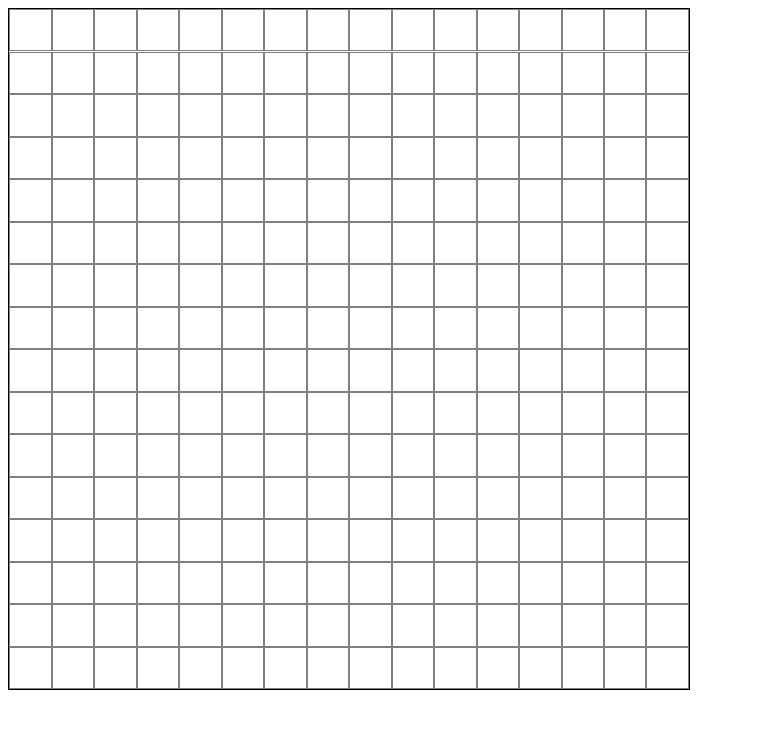
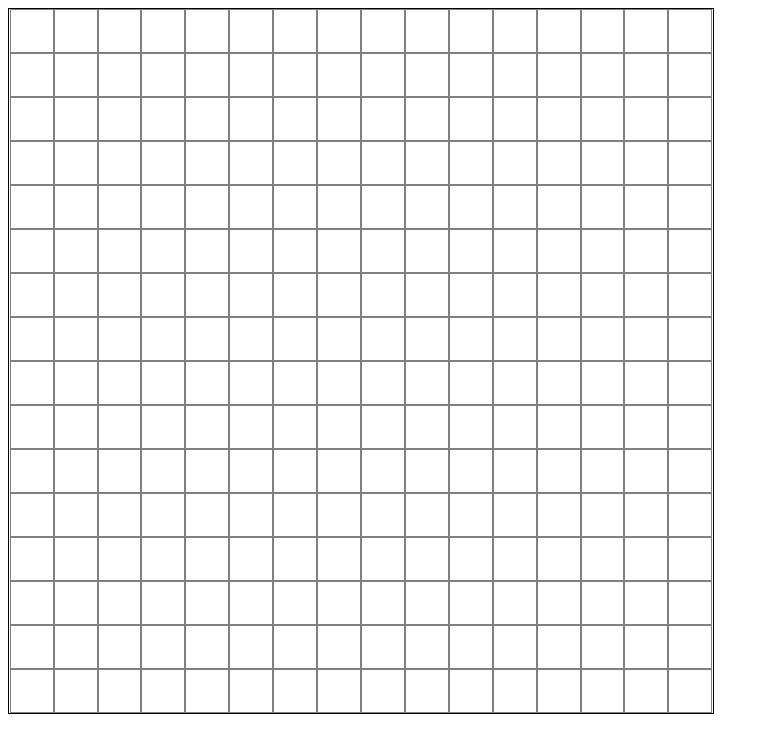
Before and after one commit to watchtheblind/etch, a plain HTML site: page index.html in a window 1280 px wide. Shown: the whole page, without its empty margins (0-769 px from the left). Drawn offline with Linux system fonts and the light colour scheme.

Commit message:
first stable version

```diff
--- a/funct.js
+++ b/funct.js
@@ -1,11 +1,8 @@
 let container = document.querySelector(".container");
 let cuadro = document.createElement("div");
 cuadro.classList.add("square");
-
 cuadro.setAttribute("style",
-" width: 5.95%; height: 5.95%;  border: 1.1px; border-style: solid; border-color: gray;");
-
-
+" width: 5.954%; height: 5.954%;  border: 1.1px; border-style: solid; border-color: gray;");
 // cuadro.setAttribute("style",
 // "flex-wrap: wrap, width: 3%; margin-inline: 0.05%; height: 3%;  border: 1px; border-style: solid; border-color: black;");
 for (let i=0; i<256;i++){
--- a/style.css
+++ b/style.css
@@ -4,8 +4,10 @@
     border: 1px;
     border-style: solid;
     flex-wrap: wrap;
-    width:18cm;
-    height:18cm;
+    /* width:18cm;
+    height:18cm; */
+    width: 55vw;
+    height: 55vw ;
 }
 .black{
     background-color: darkgray;
```
